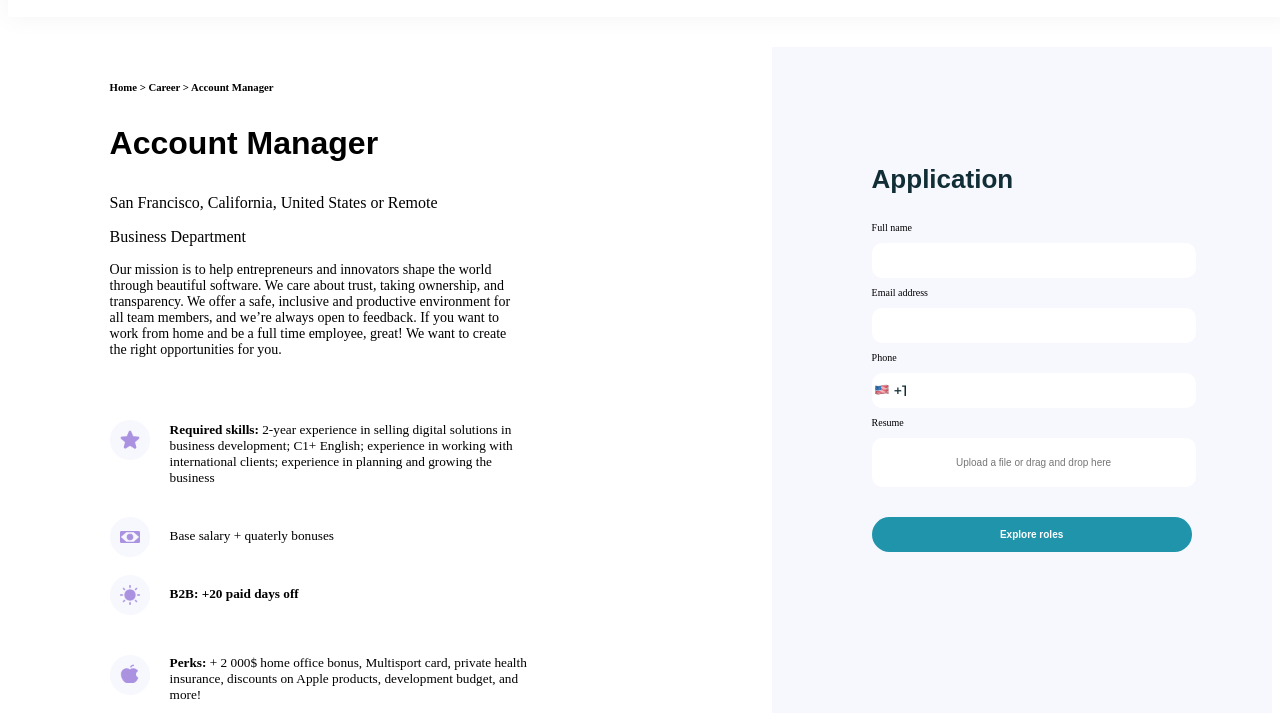
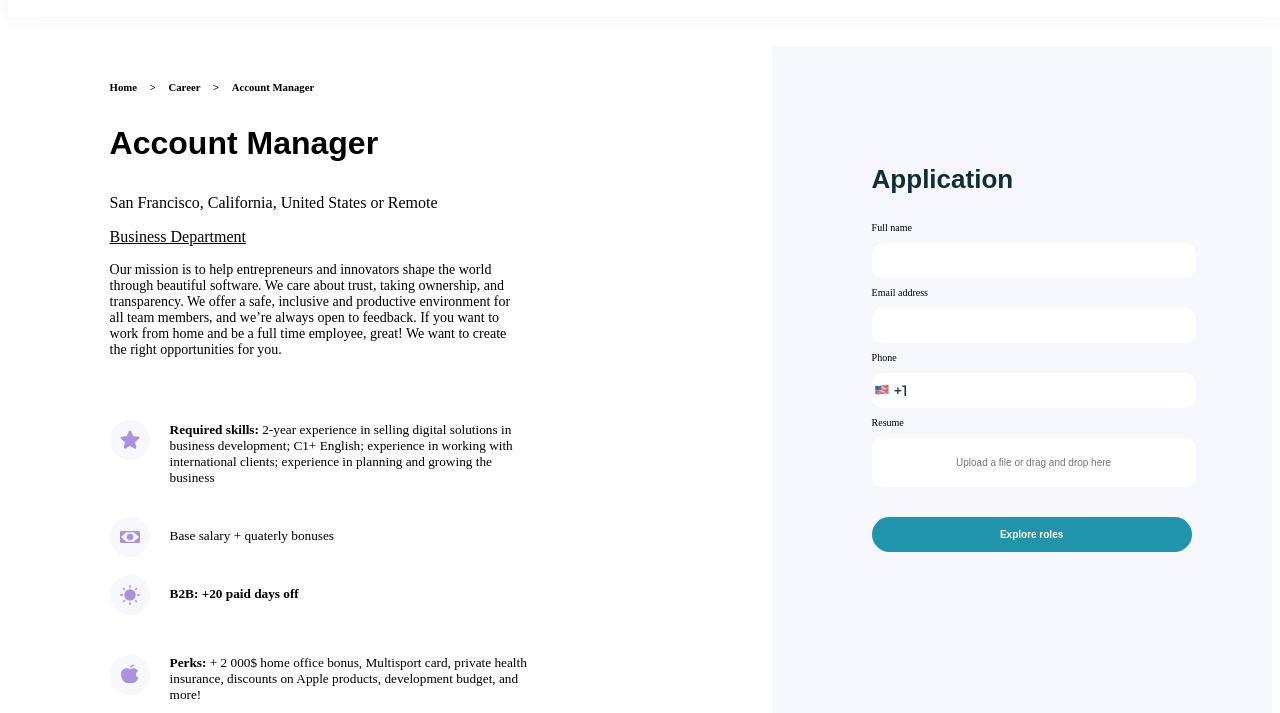
Before and after one commit to olupprince/Inito, a plain HTML site: page index.html in a window 1280 px wide. Shown: the part 87-800 px from the top of the page. Drawn offline with Linux system fonts and the light colour scheme.

Commit message:
second commit

```diff
--- a/index.html
+++ b/index.html
@@ -25,12 +25,12 @@
         </header>
     </section>
     <div class="aa">
-    <h6 style="margin-top: 4rem;"> Home   >     Career    >    Account Manager </h6>
+    <h6 style="margin-top: 4rem;"> Home   <span style="margin-left:10px">&gt;</span>    <span style="margin-left: 10px;">Career</span>    <span style="margin-left:10px">&gt;</span>   <span style="margin-left: 10px;">Account Manager</span> </h6>
 
     <h3 style="font-size: 2rem; font-weight: 700; font-family: sans-serif;">Account Manager</h3>
 
     <p style="font-size: 16px; font-weight: 500;">San Francisco, California, United States or Remote</p>
-    <p style="font-weight: 500; font-size: 16px;">Business Department</p>
+    <p style="font-weight: 500; font-size: 16px; text-decoration: underline;">Business Department</p>
     <p style="font-size: 14px; font-weight: 500;">Our mission is to help entrepreneurs and innovators shape the world <br> through beautiful software. We care about trust, taking ownership, and <br> transparency. We offer a safe, inclusive and productive environment for <br> all team members, and we’re always open to feedback. If you want to <br> work from home and be a full time employee, great! We want to create <br> the right opportunities for you.</p>
 
     <div class="img-container">
@@ -106,6 +106,12 @@
             <div class="input-control">
                 <label for="country">Phone</label>
                 <input id="phone" name="phone" type="text">
+                <!-- <select name="" id="">
+                    <option value="">America</option>
+                    <option value="">Algeria</option>
+                    <option value="">Angola</option>
+                    <option value="">Argentina</option>
+                </select> -->
             </div>
             <div class="input-control">
                 <label for="resume">Resume</label>
--- a/style.css
+++ b/style.css
@@ -117,5 +117,4 @@
     background-image: url(flag.png);
     background-repeat: no-repeat;
     background-position: 0 7px;
-
 }
```
